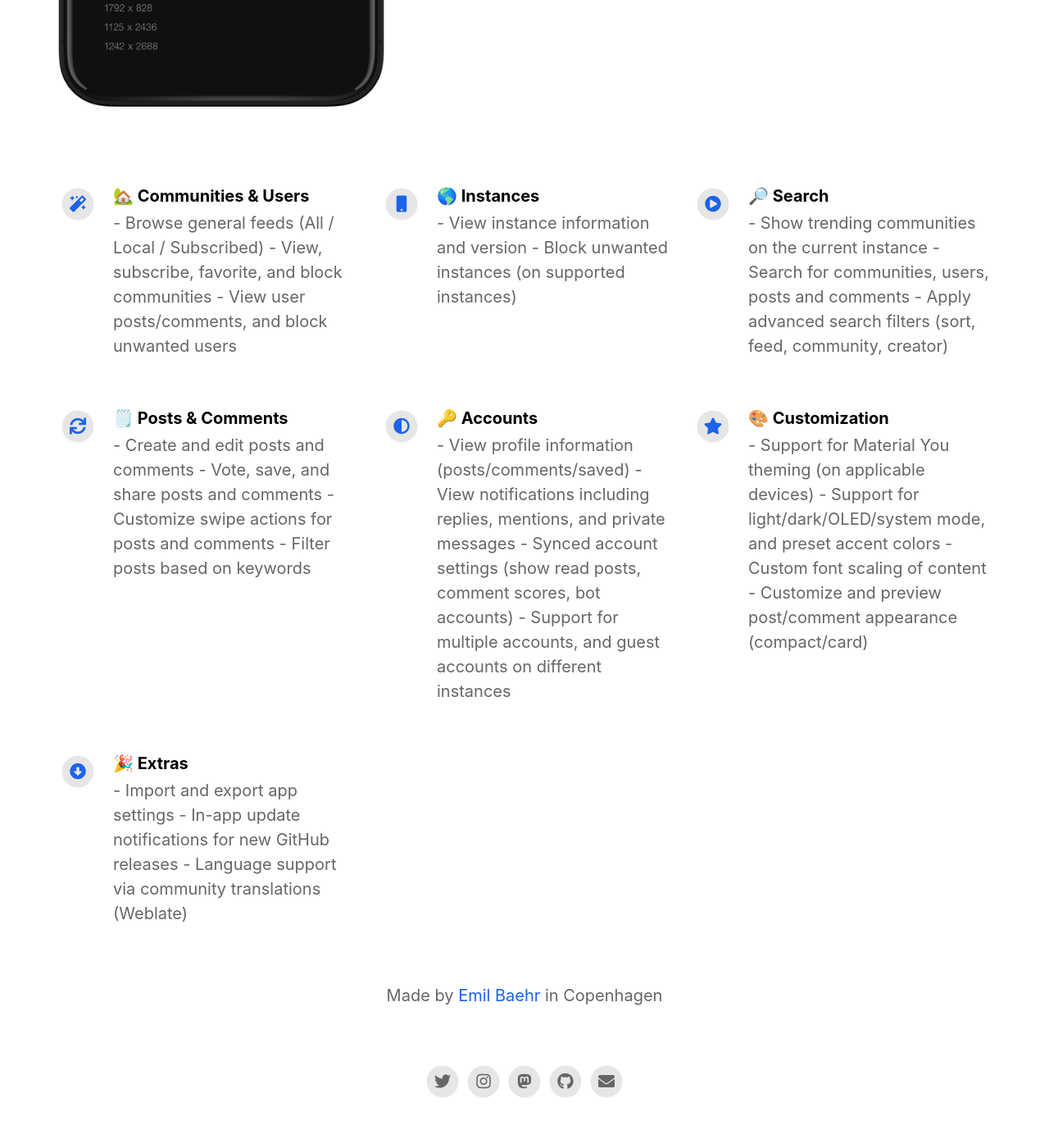
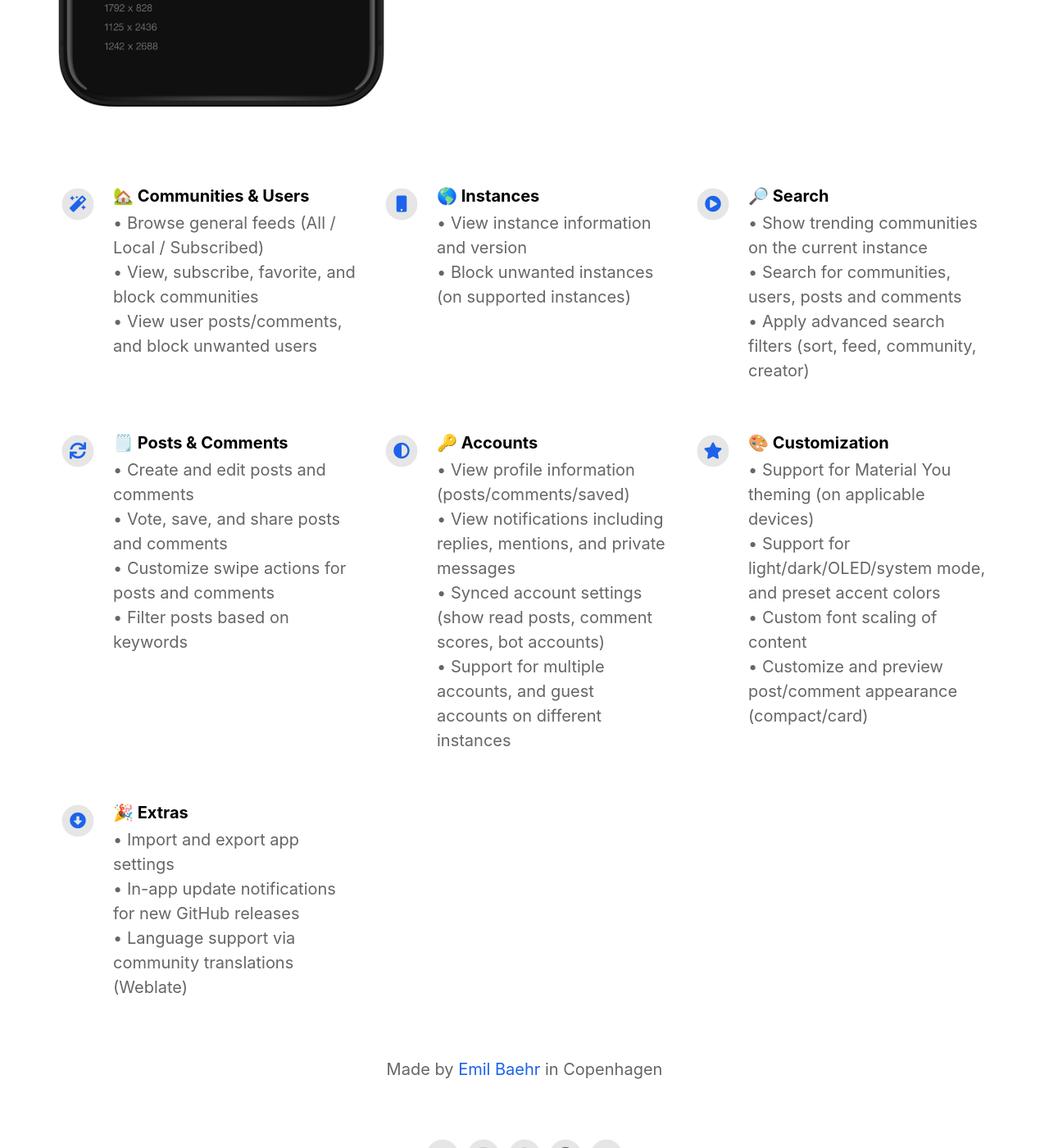
Before and after one commit to codenyte/thunder-website, a Jekyll site: the page built from index.html, in a window 1280 px wide and 1400 px high, scrolled down 855 px. Shown: the whole window at 82% size. Built offline with Jekyll 4.4.1, drawn with Linux system fonts in a browser that asks for light colours; nearby versions of some CDN libraries.

Commit message:
Update _config.yml

```diff
--- a/_config.yml
+++ b/_config.yml
@@ -37,47 +37,47 @@ mastodon_link                             : https://mastodon.social/@ebaehr
 features                                  :
 
   - title                                 : 🏡 Communities & Users
-    description                           : "- Browse general feeds (All / Local / Subscribed)
-                                            - View, subscribe, favorite, and block communities
-                                            - View user posts/comments, and block unwanted users"
+    description                           : "• Browse general feeds (All / Local / Subscribed) <br>
+                                             • View, subscribe, favorite, and block communities <br>
+                                             • View user posts/comments, and block unwanted users"
     fontawesome_icon_name                 : magic
 
   - title                                 : 🌎 Instances
-    description                           : "- View instance information and version
-                                            - Block unwanted instances (on supported instances)"
+    description                           : "• View instance information and version <br>
+                                             • Block unwanted instances (on supported instances)"
     fontawesome_icon_name                 : mobile
 
   - title                                 : 🔎 Search
-    description                           : "- Show trending communities on the current instance
-                                            - Search for communities, users, posts and comments
-                                            - Apply advanced search filters (sort, feed, community, creator)"
+    description                           : "• Show trending communities on the current instance <br>
+                                             • Search for communities, users, posts and comments <br>
+                                             • Apply advanced search filters (sort, feed, community, creator)"
     fontawesome_icon_name                 : play-circle
 
   - title                                 : 🗒️ Posts & Comments
-    description                           : "- Create and edit posts and comments
-                                            - Vote, save, and share posts and comments
-                                            - Customize swipe actions for posts and comments
-                                            - Filter posts based on keywords"
+    description                           : "• Create and edit posts and comments <br>
+                                            • Vote, save, and share posts and comments <br>
+                                            • Customize swipe actions for posts and comments <br>
+                                            • Filter posts based on keywords"
     fontawesome_icon_name                 : sync
 
   - title                                 : 🔑 Accounts
-    description                           : "- View profile information (posts/comments/saved)
-                                            - View notifications including replies, mentions, and private messages
-                                            - Synced account settings (show read posts, comment scores, bot accounts)
-                                            - Support for multiple accounts, and guest accounts on different instances"
+    description                           : "• View profile information (posts/comments/saved) <br>
+                                            • View notifications including replies, mentions, and private messages <br>
+                                            • Synced account settings (show read posts, comment scores, bot accounts) <br>
+                                            • Support for multiple accounts, and guest accounts on different instances"
     fontawesome_icon_name                 : adjust
 
   - title                                 : 🎨 Customization
-    description                           : "- Support for Material You theming (on applicable devices)
-                                            - Support for light/dark/OLED/system mode, and preset accent colors
-                                            - Custom font scaling of content
-                                            - Customize and preview post/comment appearance (compact/card)"
+    description                           : "• Support for Material You theming (on applicable devices) <br>
+                                             • Support for light/dark/OLED/system mode, and preset accent colors <br>
+                                             • Custom font scaling of content <br>
+                                             • Customize and preview post/comment appearance (compact/card)"
     fontawesome_icon_name                 : star
 
   - title                                 : 🎉 Extras
-    description                           : "- Import and export app settings
-                                            - In-app update notifications for new GitHub releases
-                                            - Language support via community translations (Weblate)"
+    description                           : "• Import and export app settings <br>
+                                             • In-app update notifications for new GitHub releases <br>
+                                             • Language support via community translations (Weblate)"
     fontawesome_icon_name                 : arrow-alt-circle-down
 
   - title                                 : # New Feature Title
```
